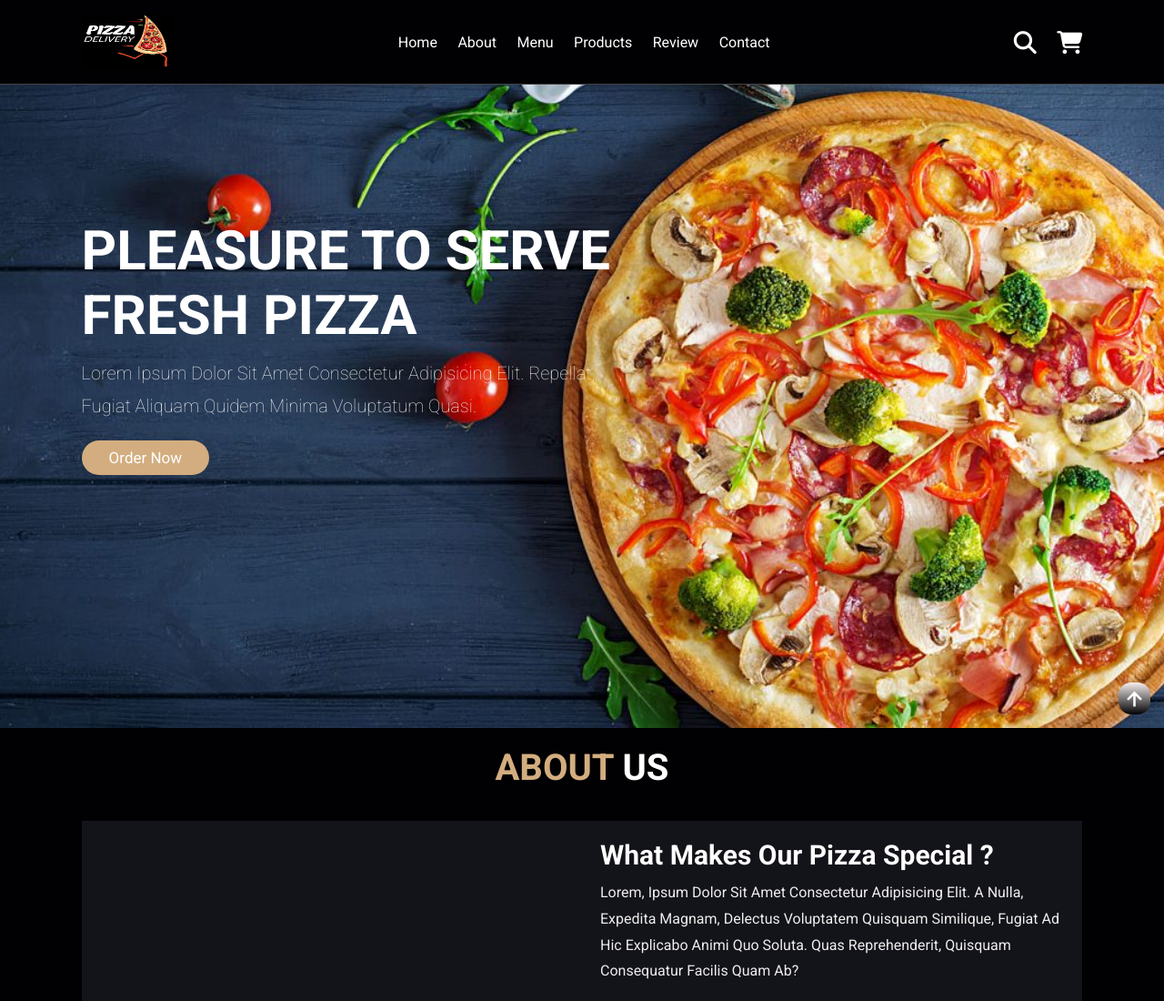
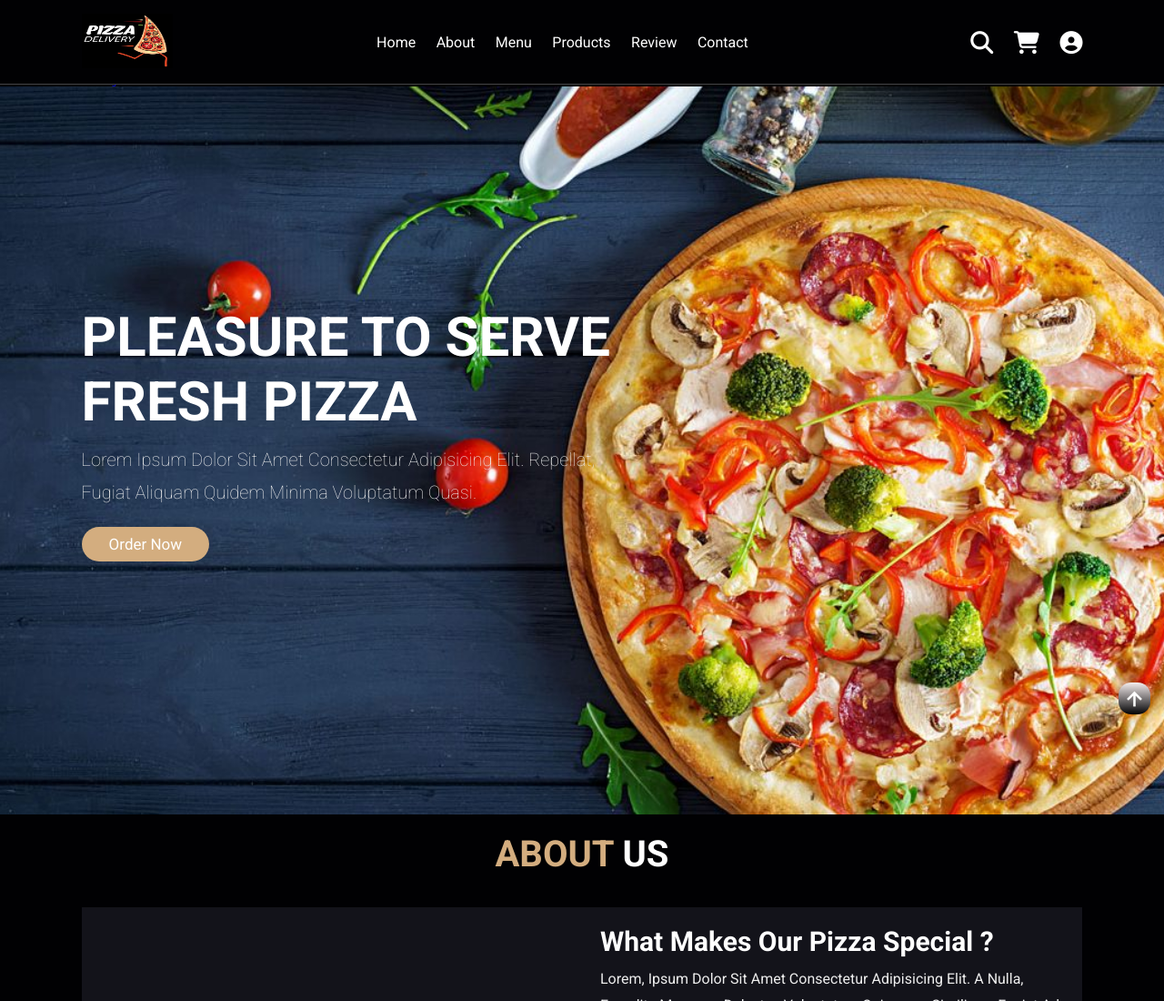
Before and after one commit to swagatasamanta/PizzaDelivery, a plain HTML site: page index.html in a window 1280 px wide. Shown: the top 1100 px of the page at 91% size. Drawn offline with nearby package versions, Linux system fonts and the light colour scheme.

Commit message:
Update index.html

```diff
--- a/index.html
+++ b/index.html
@@ -37,6 +37,7 @@
         <div class="icons">
             <div class="fas fa-search" id="search-btn"></div>
             <div class="fas fa-shopping-cart" id="cart-btn"></div>
+            <div class="fas fa-user-circle" id="login-btn"></div>
             <div class="fas fa-bars" id="menu-btn"></div>
         </div>
 
@@ -77,7 +78,24 @@
 
     <!-- hearer section ends -->
 
+     <!-- Login form container  -->
+    <div class="login-form-container">
 
+        <i class='fas fa-times' id="form-close"></i>
+
+        <form action="">
+            <h3>Login</h3>
+            <input type="email" class="box" placeholder="Enter your email">
+            <input type="password" class="box" placeholder="Enter your password">
+            <input type="submit" value="login now" class="btn login">
+            <input type="checkbox" id="remember">
+            <label for="remember">Remember me</label>
+            <p>Forget Password ? <a href="#">Click here</a></p>
+            <p>Don't have an account ? <a href="#">Register now</a></p>
+
+        </form>
+
+    </div>
 
 
     <!-- Home section Starts -->
```
